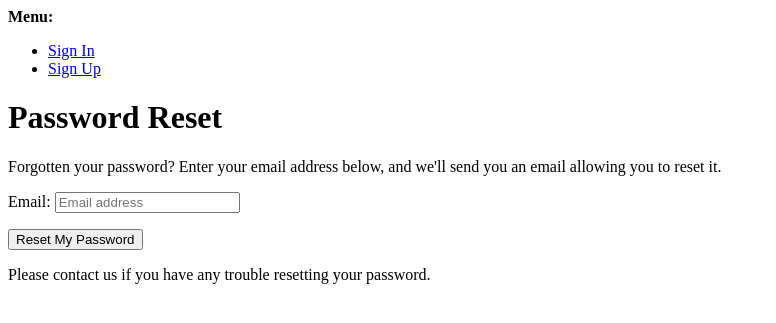
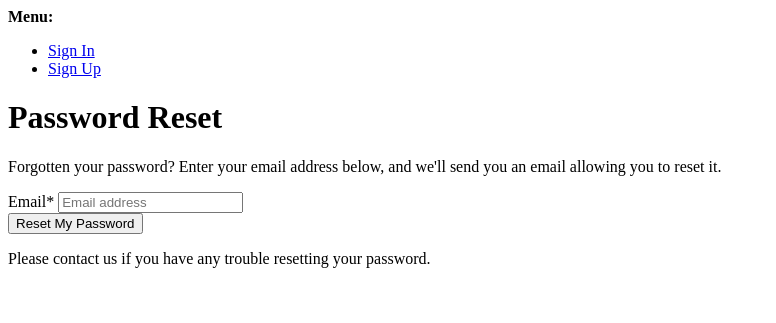
Before and after one commit to Diane-4P/family-favourites, a Django app: page /accounts/password/reset/ in a window 1280 px wide. Shown: the top 323 px of the page, without its empty margins (0-776 px from the left). Run offline with Django 4.2, Linux system fonts and the light colour scheme; some libraries are stand-ins or nearby versions.

Commit message:
Add styling to password reset

```diff
--- a/family_favourites/settings.py
+++ b/family_favourites/settings.py
@@ -29,7 +29,7 @@ TEMPLATES_DIR = os.path.join(BASE_DIR, 'templates')
 SECRET_KEY = os.environ.get('SECRET_KEY')
 
 # SECURITY WARNING: don't run with debug turned on in production!
-DEBUG = False
+DEBUG = True
 
 ALLOWED_HOSTS = [
     '.herokuapp.com',
--- a/templates/account/password_reset.html
+++ b/templates/account/password_reset.html
@@ -1,4 +1,6 @@
 {% extends "account/base.html" %}
+{% load static %}
+{% load crispy_forms_tags %}
 
 {% load i18n %}
 {% load account %}
@@ -7,18 +9,27 @@
 
 {% block content %}
 
-    <h1>{% trans "Password Reset" %}</h1>
+<div class="container-fluid my-2">
+  <div class="password-reset-container card text-center h-auto">
+    <div class="row">
+      <div class="col-md-8 mt-3 offset-md-2">
+        <h1 class="card-header my-2">{% trans "Password Reset" %}</h1>
         {% if user.is_authenticated %}
         {% include "account/snippets/already_logged_in.html" %}
         {% endif %}
 
-    <p>{% trans "Forgotten your password? Enter your email address below, and we'll send you an email allowing you to reset it." %}</p>
+        <p class="text-center py-1">{% trans "Forgotten your password? Enter your email address below, and we'll send you an email allowing you to reset it." %}</p>
 
-    <form method="POST" action="{% url 'account_reset_password' %}" class="password_reset">
+        <form class="password-reset justify-content-center m-2 p-2" id="password-reset" method="POST" action="{% url 'account_reset_password' %}" class="password-reset">
             {% csrf_token %}
-        {{ form.as_p }}
+            {{ form | crispy }}
             <input type="submit" value="{% trans 'Reset My Password' %}" />
         </form>
 
-    <p>{% blocktrans %}Please contact us if you have any trouble resetting your password.{% endblocktrans %}</p>
+        <p class="text-center py-1">{% blocktrans %}Please contact us if you have any trouble resetting your password.{% endblocktrans %}</p>
+      </div>
+    </div>
+  </div>
+</div>
+
 {% endblock content %}
```
Lines whose indentation alone changed are shown as unchanged.
